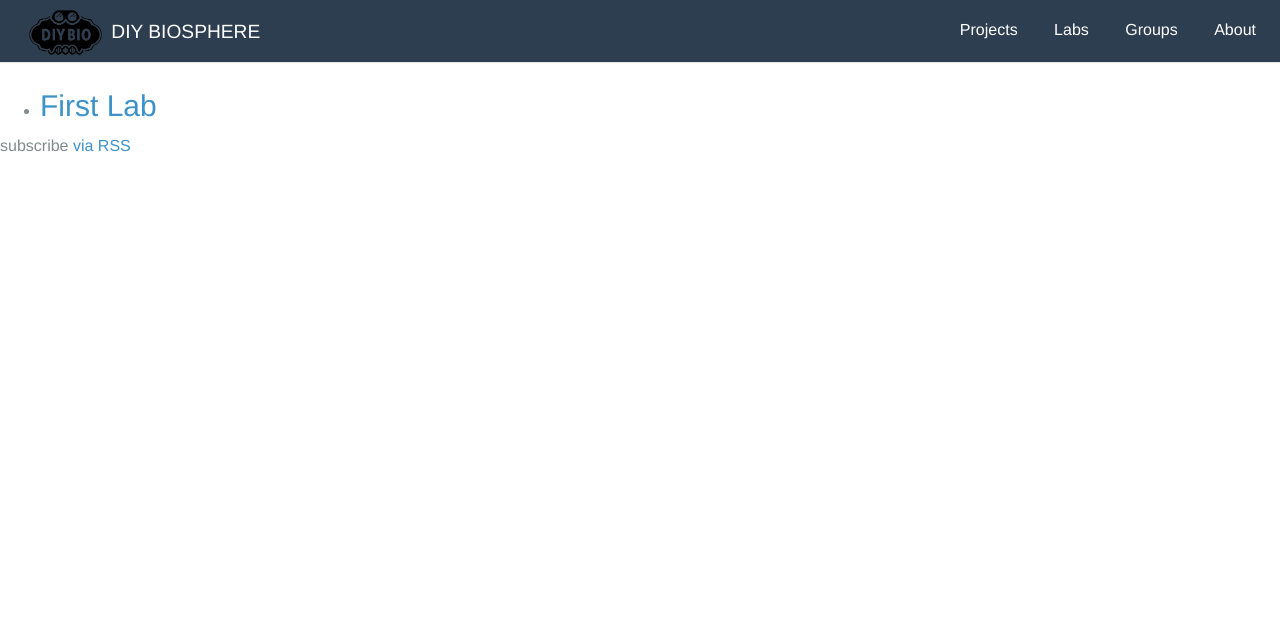
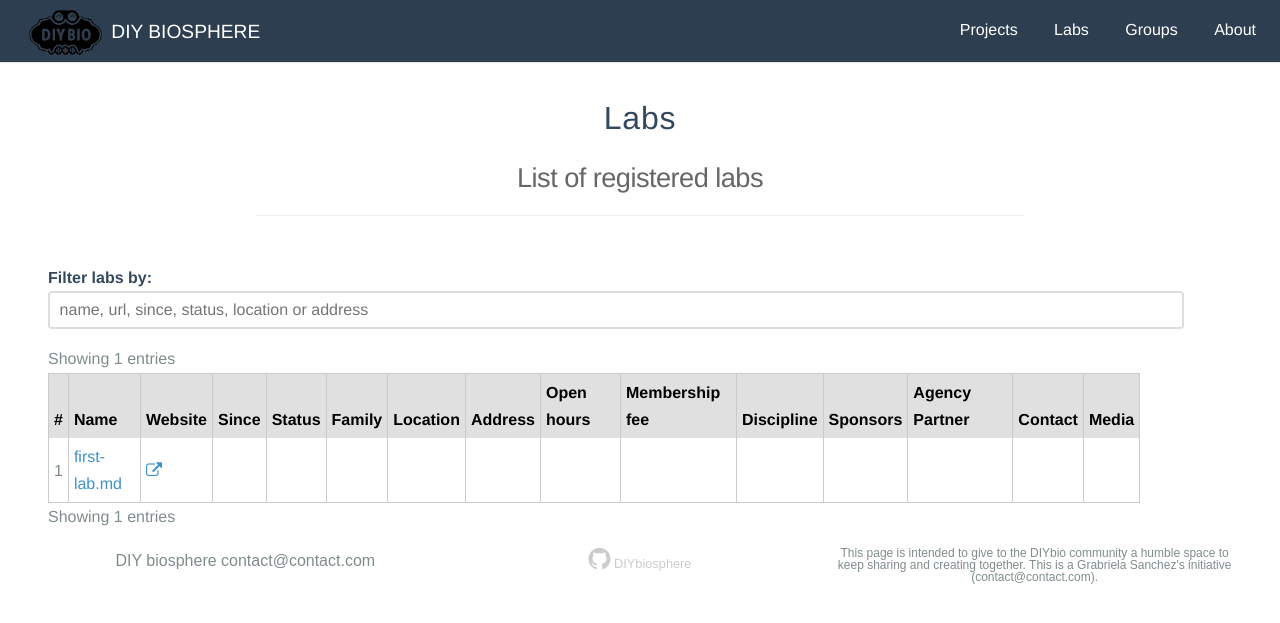
Before and after one commit to gitter-badger/diybiosphere.github.io, a Jekyll site: the page built from labs.html, in a window 1280 px wide. Shown: the top 623 px of the page. Built offline with Jekyll 4.4.1, drawn with Linux system fonts in a browser that asks for light colours; nearby versions of some CDN libraries; comment, search, counter and statistics services are not loaded.

Commit message:
create layouts for labs, projects & groups
add search functionality

```diff
--- /dev/null
+++ b/_layouts/entries.html
@@ -0,0 +1,8 @@
+---
+layout: default
+---
+<div class="content" style="margin-left: 0%;">
+  {{content}}
+
+  {% include footer.html class="back-no" %}
+</div>
--- /dev/null
+++ b/js/entries.js
@@ -0,0 +1,28 @@
+(function($) {
+
+  $(document).ready(function() {
+
+    // Initialize DataTable
+    var $table = $('#entries').DataTable({
+      "paging": false, // no paging needed (for now)
+      "dom": '<"top"i<"clear">>rt<"bottom"i<"clear">>', // i - table info, r - processing display elm, t - the table
+      "language": {
+        "thousands": ",",
+        "zeroRecords": "Nothing found - sorry",
+        "info": "Showing _TOTAL_ entries",
+        "infoEmpty": "Showing _TOTAL_ entries",
+        "infoFiltered": "from _MAX_ total"
+      }
+    });
+
+    $('#search').on('keyup click', function() {
+      $table.search(
+        $('#search').val(),
+        false, // treat as regexp
+        true   // use smart search
+      ).draw();
+    });
+
+  }); // end document ready
+
+})($);
--- a/labs.html
+++ b/labs.html
@@ -1,20 +1,60 @@
 ---
-layout: default
+layout: entries
 title: Labs
 ---
-<div class="home">
+<div class="title">
+  <h1>Labs</h1>
+  <h2>List of registered labs</h2>
+</div>
+<div class="content" style="margin-left: 0%; padding-left:0%">
+  <div class="pure-form">
+    <label>Filter labs by:</label>
+    <input id="search" type="text" placeholder="name, url, since, status, location or address">
+  </div>
+  <div class="table-responsive">
+    <table id="entries" class="pure-table pure-table-bordered table-condensed">
+      <thead>
+        <tr class="pure-table-odd">
+          <th>#</th>
+          <th>Name</th>
+          <th>Website</th>
+          <th>Since</th>
+          <th>Status</th>
+          <th>Family</th>
+          <th>Location</th>
+          <th>Address</th>
+          <th>Open hours</th>
+          <th>Membership fee</th>
+          <th>Discipline</th>
+          <th>Sponsors</th>
+          <th>Agency Partner</th>
+          <th>Contact</th>
+          <th>Media</th>
+        </tr>
+      </thead>
 
-  <h1 class="page-heading">Labs</h1>
-
-  <ul class="post-list">
-    {% for lab in site.labs %}
-      <li>
-        <h2>
-          <a class="post-link" href="{{ lab.url | prepend: site.baseurl }}">{{ lab.title }}</a>
-        </h2>
-      </li>
-    {% endfor %}
-  </ul>
-  <p class="rss-subscribe">subscribe <a href="{{ "/feed.xml" | prepend: site.baseurl }}">via RSS</a></p>
+      <tbody>
+        {% for lab in site.labs %}
+        <tr class="selectable">
+          <td>{{ forloop.index }}</td>
+          <td> <a href="{{ lab.url | prepend: site.baseurl }}">{{ lab.name }}</a> </td>
+          <td><a href="{{ lab.website }}" target="_blank">{{ lab.website }} <i class="fa fa-external-link"></i></a></td>
+          <td>{{ lab.since }}</td>
+          <td>{{ lab.status }}</td>
+          <td>{{ lab.family }}</td>
+          <td>{{ lab.location }}</td>
+          <td>{{ lab.address }}</td>
+          <td>{{ lab.open_hours }}</td>
+          <td>{{ lab.membership_fee }}</td>
+          <td>{{ lab.discipline }}</td>
+          <td>{{ lab.sponsors }}</td>
+          <td>{{ lab.agency_partner }}</td>
+          <td>{{ lab.contact }}</td>
+          <td>{{ lab.media }}</td>
+        </tr>
+        {% endfor %}
+      </tbody>
+    </table>
+  </div>
 
 </div>
```
Also changed, not shown: _layouts/entry.html (added, +17 -0 lines), _layouts/sidebar.html (added, +65 -0 lines), groups.html (+46 -14 lines), projects.html (+46 -14 lines).
